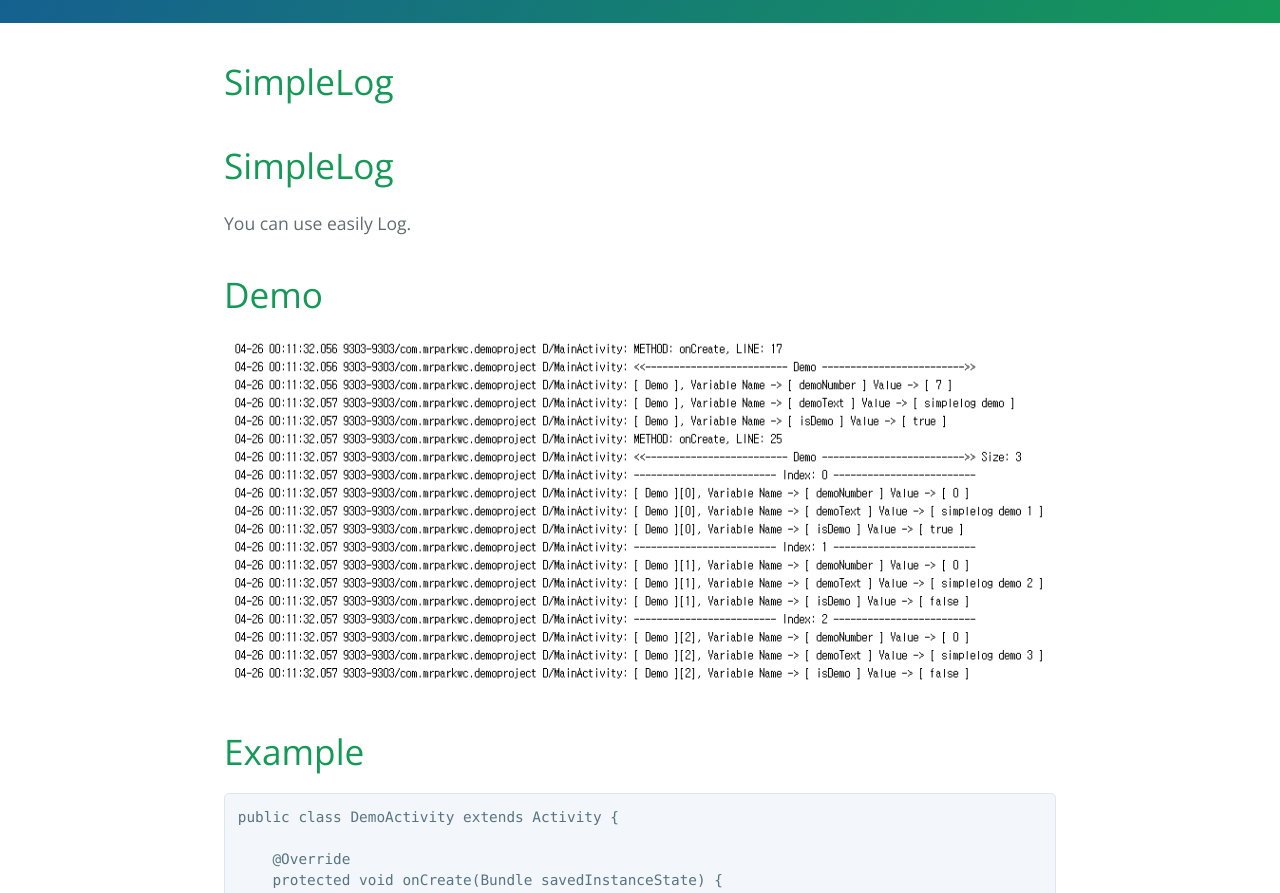
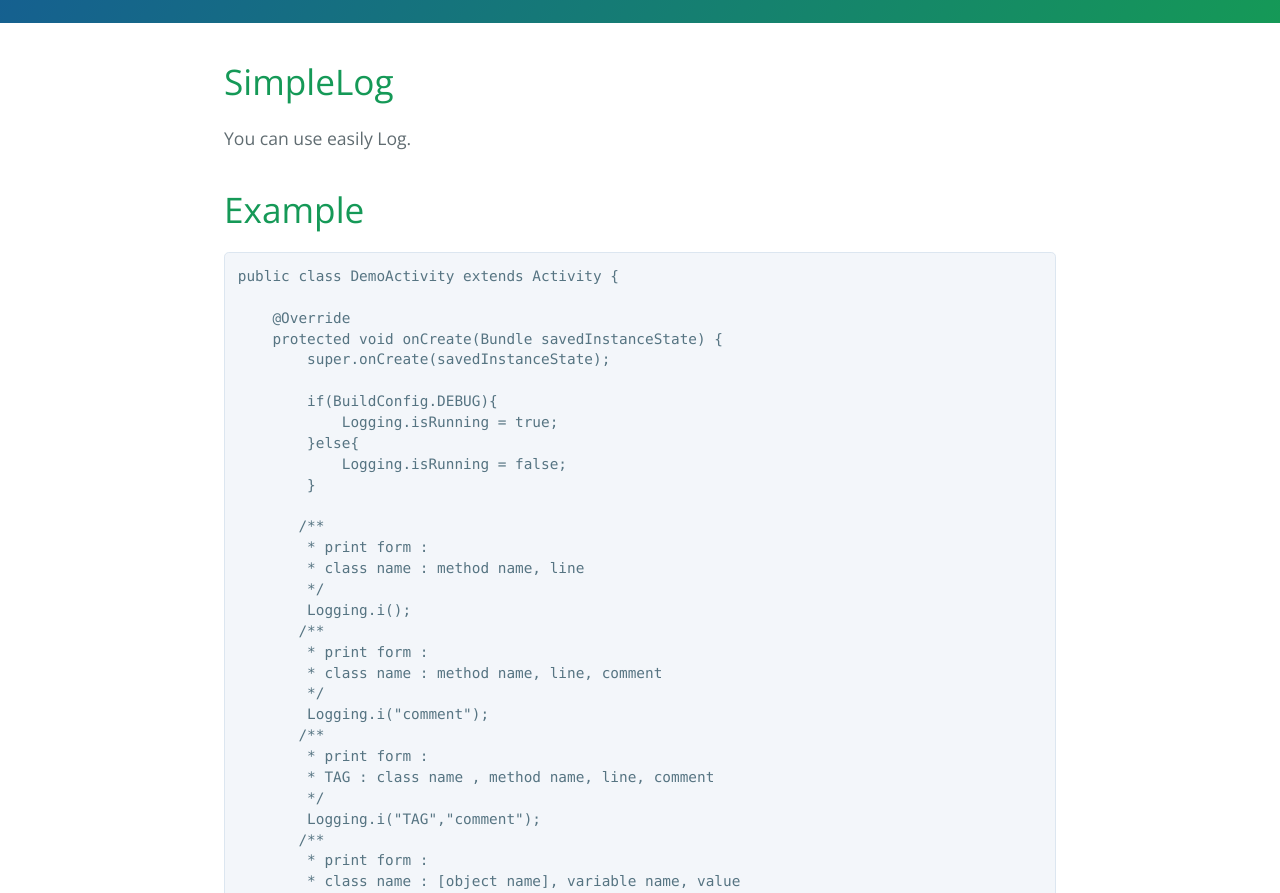
Before and after one commit to ParkWoocheol/SimpleLog, a plain HTML site: page index.html in a window 1280 px wide. Shown: the part 360-1253 px from the top of the page. Drawn offline with nearby package versions, Linux system fonts and the light colour scheme.

Commit message:
Update index.html

```diff
--- a/index.html
+++ b/index.html
@@ -22,13 +22,7 @@
       <h1>
 <a id="simplelog" class="anchor" href="#simplelog" aria-hidden="true"><span aria-hidden="true" class="octicon octicon-link"></span></a>SimpleLog</h1>
 
-<h1 id="simplelog">SimpleLog</h1>
-
 <p>You can use easily Log.</p>
-
-<h1 id="demo">Demo</h1>
-
-<p><img src="https://github.com/ParkWoocheol/SimpleLog/blob/master/images/capture.PNG" alt="SimpleLog"/></p>
 
 <h1 id="example">Example</h1>
 
```
